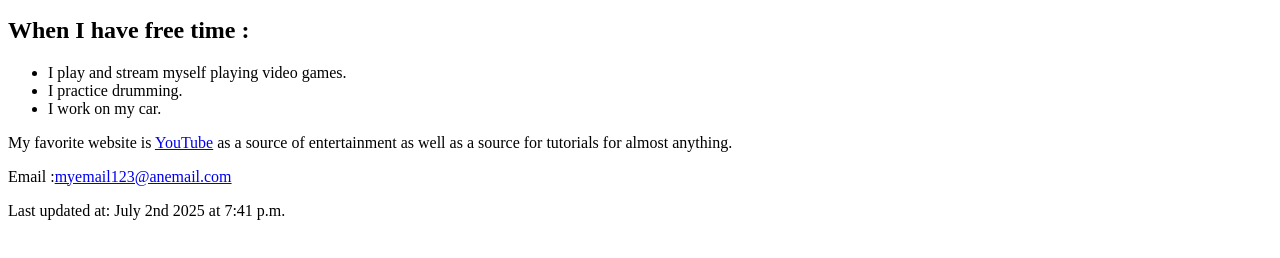
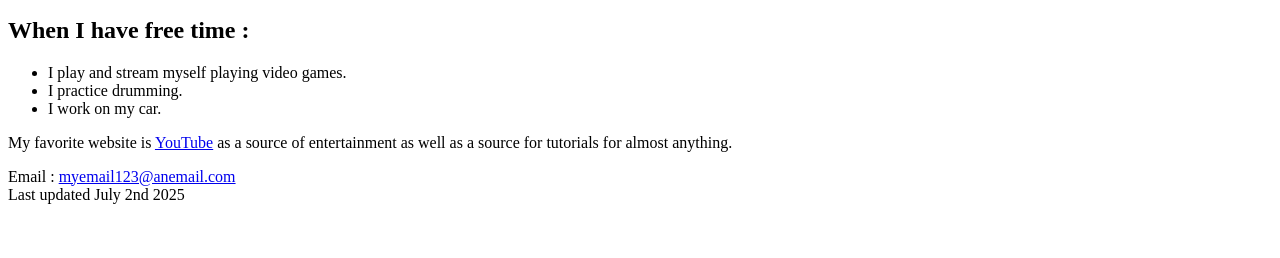
Before and after one commit to mleg218/cis162, a plain HTML site: page index.html in a window 1280 px wide. Shown: the part 212-470 px from the top of the page. Drawn offline with Linux system fonts and the light colour scheme.

Commit message:
Add files via upload

```diff
--- a/index.html
+++ b/index.html
@@ -1,8 +1,8 @@
 <!DOCTYPE html>
 <html lang="en">
 <head>
-    <meta charset="UTF-8" />
-    <meta name="keywords" content="Matthew, description, hobbies" />
+    <meta charset="UTF-8">
+    <meta name="keywords" content="Matthew, description, hobbies">
     <title>Matthew Legaspi</title>
     <!--
     CIS 162
@@ -33,9 +33,5 @@
     <p>My favorite website is <a href="http://www.youtube.com">YouTube</a> as a source of entertainment as well as a source for tutorials for almost anything.</p>
 </article>
 </body>
-<footer>
-    <p>Email :<a href="mailto:myemail123@anemail.com">myemail123@anemail.com</a></p>
-Last updated at:
-<time datetime="2025-07-2T19:41">July 2nd 2025 at 7:41 p.m.</time>
-</footer>
+<footer>Email : <a href="mailto:myemail123@anemail.com">myemail123@anemail.com</a><br>Last updated July 2nd 2025</footer>
 </html>
```
Also changed, not shown: about.html (+1 -5 lines).
